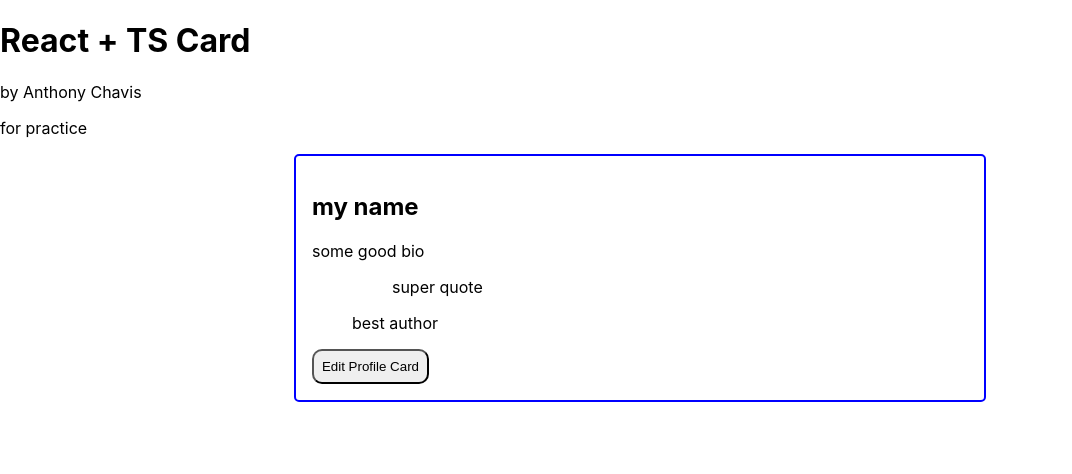
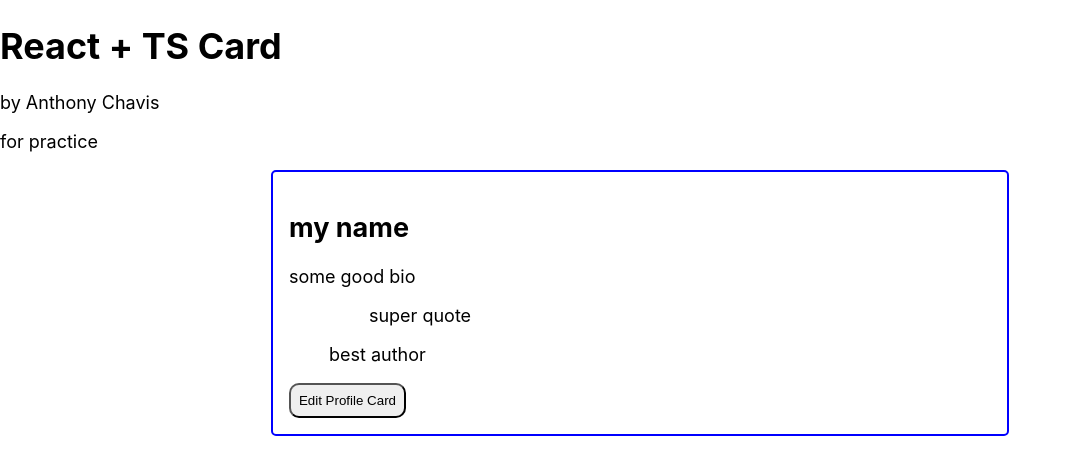
Before and after one commit to anthonychavis/personal-profile-card-cra, a React (Create React App) app: page / in a window 1280 px wide. Shown: the top 474 px of the page, without its empty margins (0-1072 px from the left). Built offline with nearby package versions, Linux system fonts and the light colour scheme.

Commit message:
box-sizing & font-size

```diff
--- a/src/index.css
+++ b/src/index.css
@@ -1,3 +1,9 @@
+*,
+*::after,
+*::before {
+    box-sizing: border-box;
+}
+
 body {
     margin: 0;
     font-family: -apple-system, BlinkMacSystemFont, 'Segoe UI', 'Roboto',
@@ -5,6 +11,7 @@ body {
         'Helvetica Neue', sans-serif;
     -webkit-font-smoothing: antialiased;
     -moz-osx-font-smoothing: grayscale;
+    font-size: 1.125rem;
 }
 
 /* code {
```
